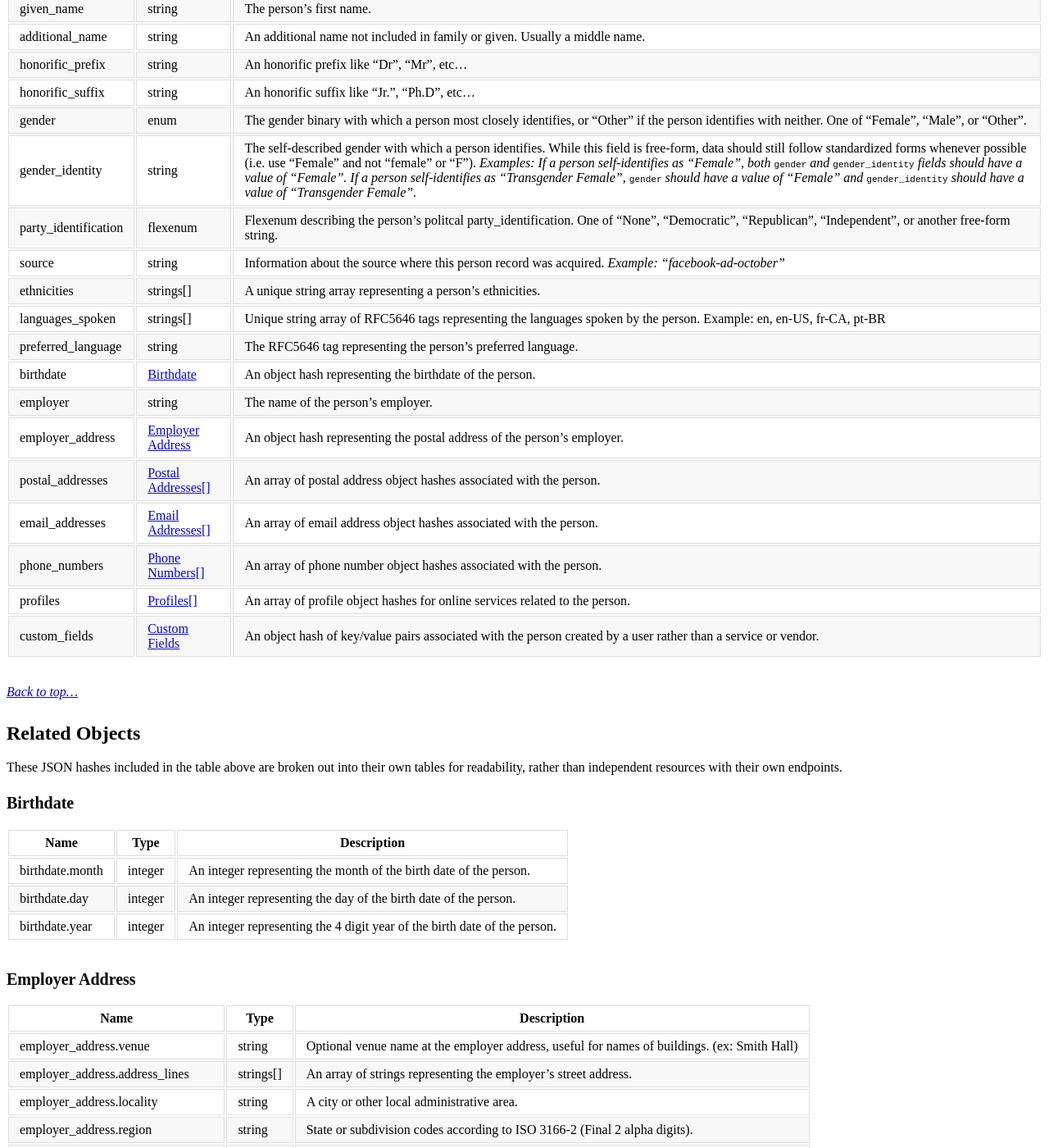
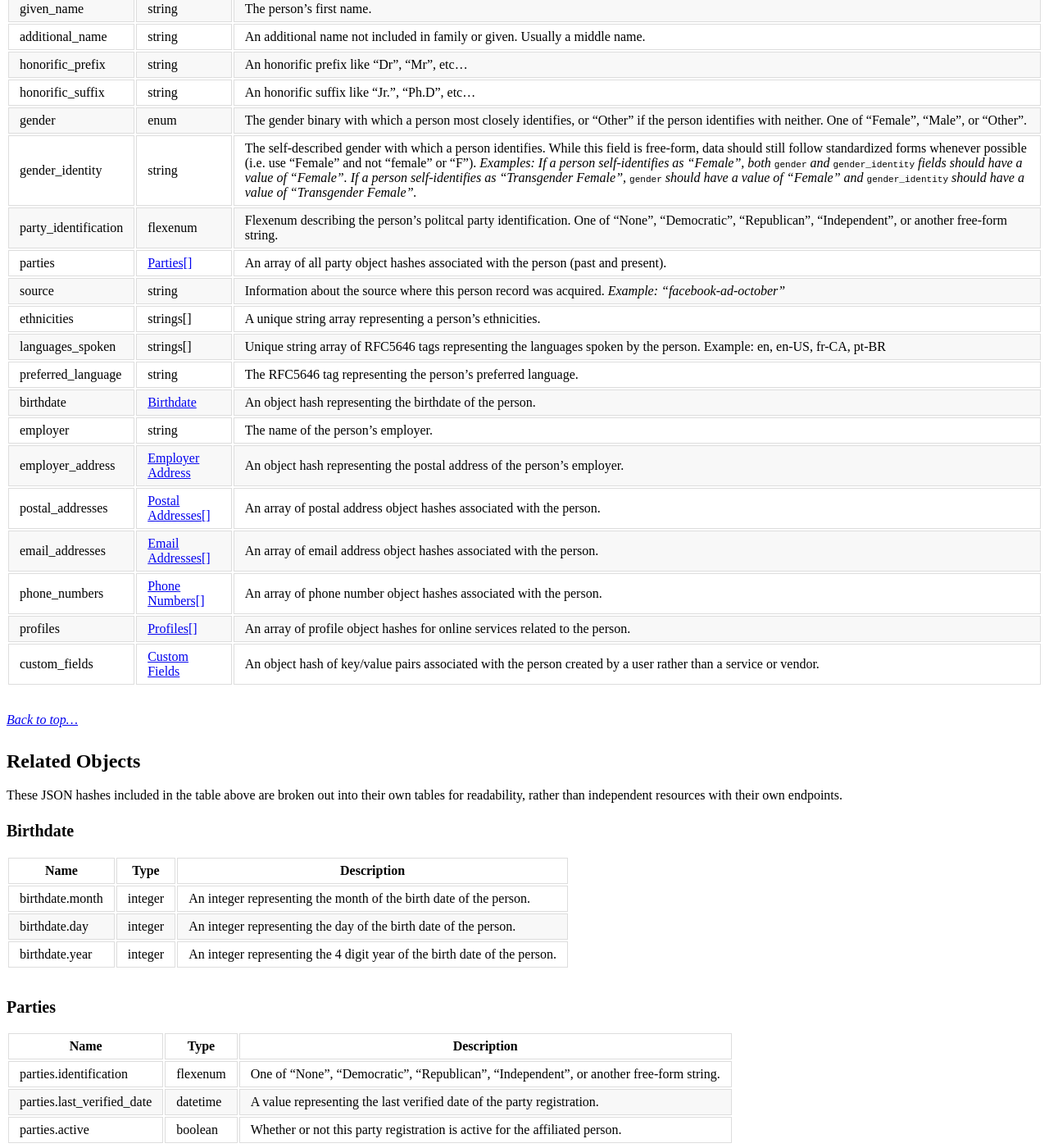
Before and after one commit to opensupporter/osdi-docs, a Jekyll site: the page built from people.md, in a window 1280 px wide and 1400 px high, scrolled down 2252 px. Shown: the whole window at 82% size. Built offline with Jekyll 4.4.1, drawn with Linux system fonts in a browser that asks for light colours; a style sheet for code colours, icons or effects is not loaded; some of the changed text lies outside the part shown.

Commit message:
WIP - Voter history for parties and addresses (#264)
* WIP - Voter history for parties and addresses

* Update people.md

* Update people.md

* Update people.md

* Update people.md

* Update people.md

* Update people.md

* Update people.md

```diff
--- a/people.md
+++ b/people.md
@@ -59,7 +59,8 @@ A list of fields specific to the Person resource.
 |honorific_suffix           |string    |An honorific suffix like "Jr.", "Ph.D", etc...
 |gender         |enum     |The gender binary with which a person most closely identifies, or "Other" if the person identifies with neither. One of "Female", "Male", or "Other".
 |gender_identity|string     |The self-described gender with which a person identifies. While this field is free-form, data should still follow standardized forms whenever possible (i.e. use "Female" and not "female" or "F"). _Examples: If a person self-identifies as "Female", both_ `gender` _and_ `gender_identity` _fields should have a value of "Female". If a person self-identifies as "Transgender Female",_ `gender` _should have a value of "Female" and_ `gender_identity` _should have a value of "Transgender Female"._
-|party_identification          |flexenum     |Flexenum describing the person's politcal party_identification. One of "None", "Democratic", "Republican", "Independent", or another free-form string.
+|party_identification   |flexenum     |Flexenum describing the person's politcal party identification. One of "None", "Democratic", "Republican", "Independent", or another free-form string.
+|parties |[Parties[]](#parties)|An array of all party object hashes associated with the person (past and present).
 |source         |string     |Information about the source where this person record was acquired.   _Example: "facebook-ad-october"_
 |ethnicities|strings[]   |A unique string array representing a person's ethnicities.
 |languages_spoken|strings[]      | Unique string array of RFC5646 tags representing the languages spoken by the person. Example: en,  en-US, fr-CA, pt-BR
@@ -87,6 +88,14 @@ These JSON hashes included in the table above are broken out into their own tabl
 |birthdate.month|integer    |An integer representing the month of the birth date of the person.
 |birthdate.day  |integer    |An integer representing the day of the birth date of the person.
 |birthdate.year|integer     |An integer representing the 4 digit year of the birth date of the person.
+
+#### Parties
+
+|Name          |Type      |Description
+|-----------    |-----------|--------------
+|parties.identification |flexenum |One of "None", "Democratic", "Republican", "Independent", or another free-form string.
+|parties.last_verified_date   |datetime    |A value representing the last verified date of the party registration.
+|parties.active   |boolean     |Whether or not this party registration is active for the affiliated person.
 
 #### Employer Address
 
@@ -118,11 +127,12 @@ These JSON hashes included in the table above are broken out into their own tabl
 |postal_addresses.postal_code	|string	|The region specific postal code, such as a zip code.
 |postal_addresses.country	|string	|The country code according to ISO 3166-1 Alpha-2.
 |postal_addresses.language	|string	|Language in which the address is recorded -- language code according to ISO 639.
-|postal_addresses.location	|object	|An object hash representing the geocoded location information for the address.
+|postal_addresses.location |object	|An object hash representing the geocoded location information for the address.
 |postal_addresses.location.latitude	|float	|A positive or negative float number representing the latitude of the address.
 |postal_addresses.location.longitude	|float	|A positive or negative float number representing the longitude of the address.
 |postal_addresses.location.accuracy	|enum	|A value representing the accuracy of the geocode. One of "Rooftop" or "Approximate".
-|postal_addresses.status	|enum	|A value representing the status of the address. One of "Potential", "Verified", or "Bad".
+|postal_addresses.status	|enum	|A value representing the status of the address. One of "Potential", "Verified", "Bad", or "Past".
+|postal_addresses.last_verified_date  |datetime   |A value representing the last verified date of the address.
 |occupation	|string  |The occupation of the person.
 
 #### Email Addresses
@@ -284,6 +294,13 @@ Cache-Control: max-age=0, private, must-revalidate
                 "gender": "Male",
                 "gender_identity": "Male",
                 "party_identification": "Democratic",
+                "parties": [
+                  {
+                     "identification": "Democratic",
+                     "last_verified_date": "2014-03-20T21:04:31Z",
+                     "active": true
+                  }
+                ],
                 "source": "october_canvass",
                 "birthdate": {
                     "month": 6,
@@ -334,7 +351,8 @@ Cache-Control: max-age=0, private, must-revalidate
                             "latitude": 38.919,
                             "longitude": -77.0379,
                             "accuracy": "Rooftop"
-                        }
+                        },
+                        "last_verified_date": "2014-03-20T21:04:31Z"
                     }
                 ],
                 "email_addresses": [
@@ -518,6 +536,13 @@ Cache-Control: max-age=0, private, must-revalidate
     "gender": "Male",
     "gender_identity": "Male",
     "party_identification": "Democratic",
+    "parties": [
+      {
+        "identification": "Democratic",
+        "last_verified_date": "2014-03-20T21:04:31Z",
+        "active": true
+      }
+    ],
     "source": "october_canvass",
     "birthdate": {
         "month": 6,
```
